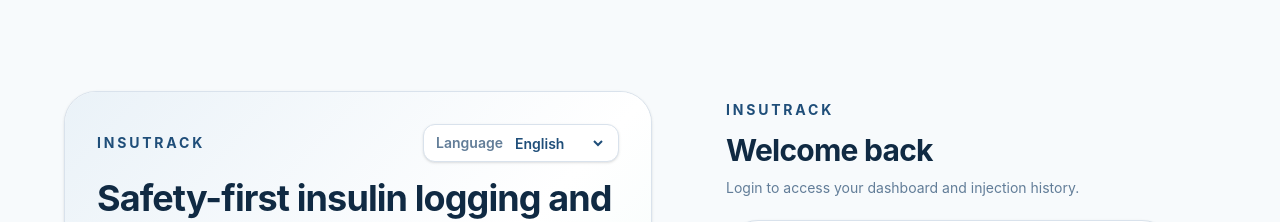
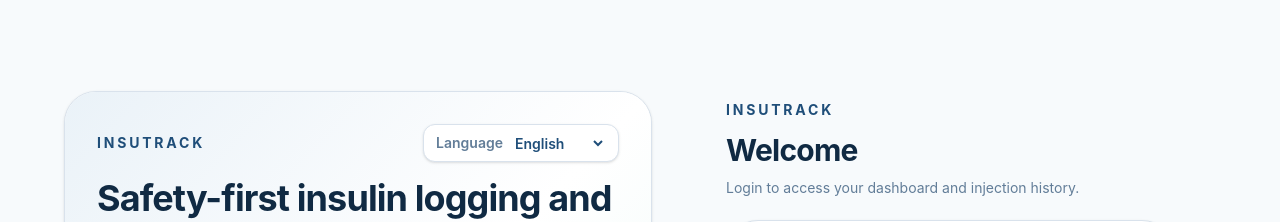
Before and after one commit to datuberu/insutrack, a React (Vite) app in the folder frontend/: page /login in a window 1280 px wide. Shown: the top 222 px of the page. Built offline with nearby package versions, Linux system fonts and the light colour scheme; no server answers.

Commit message:
Change login page wording

```diff
--- a/frontend/src/i18n/LanguageContext.jsx
+++ b/frontend/src/i18n/LanguageContext.jsx
@@ -41,7 +41,7 @@ const translations = {
       "Please log in with your username and password to continue.",
 
     // Login page
-    loginTitle: "Welcome back",
+    loginTitle: "Welcome",
     loginSubtitle: "Login to access your dashboard and injection history.",
     loginHeroTitle: "Safety-first insulin logging and routine checking.",
     loginHeroSubtitle:
@@ -342,7 +342,7 @@ const translations = {
       "Silakan masuk dengan nama pengguna dan kata sandi Anda untuk melanjutkan.",
 
     // Login page
-    loginTitle: "Selamat datang kembali",
+    loginTitle: "Selamat datang",
     loginSubtitle: "Masuk untuk mengakses dashboard dan riwayat suntikan.",
     loginHeroTitle:
       "Pencatatan insulin dan pengecekan rutinitas yang mengutamakan keselamatan.",
```
